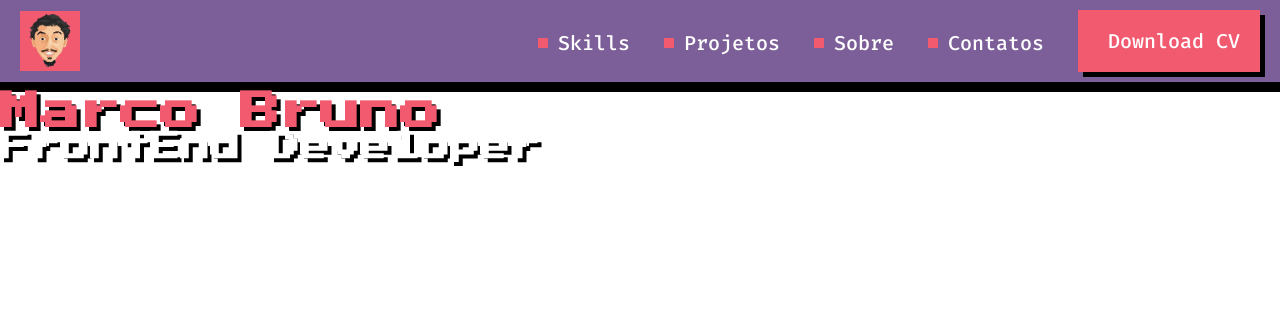
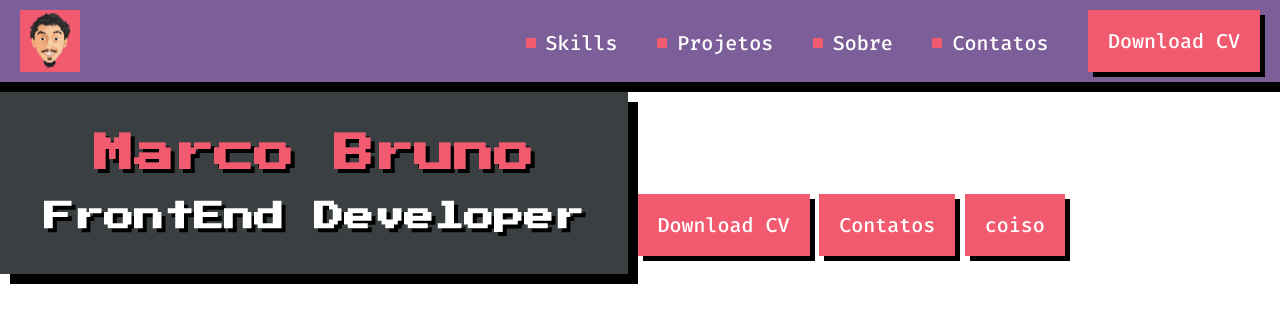
Before and after one commit to Ricardos2021/curso-html-css-feliz, a plain HTML site: page index.html in a window 1280 px wide. Drawn offline with Linux system fonts and the light colour scheme.

Commit message:
Create the components

```diff
--- /dev/null
+++ b/css/components/action.css
@@ -0,0 +1,17 @@
+.action {
+    display: inline-flex;
+    align-items: center;
+    color: #FFF;
+    font-size: 20px;
+    font-weight: 500;
+    text-decoration: none;
+    margin-right: 30px;
+}
+
+.action::before {
+    content: "";
+    background-color: #F25A70;
+    width: 10px;
+    height: 10px;
+    margin-right: 10px;
+}
--- /dev/null
+++ b/css/components/box.css
@@ -0,0 +1,11 @@
+.box {
+    display: inline-block;
+    background-color: #3A4042;
+    box-shadow: 10px 10px 0 #000;
+    text-align: center;
+    padding: 42px 44px;
+}
+
+.box .title {
+    margin-bottom: 28px;
+}
--- /dev/null
+++ b/css/components/button.css
@@ -0,0 +1,16 @@
+.button {
+    display: inline-block;
+    background-color: #F25A70;
+    box-shadow: 5px 5px 0px #000;
+    padding: 18px 20px;
+    margin-right: 0;
+    transition: transform 100ms cubic-bezier(.45,.97,.68,2.48);
+    font-size: 20px;
+    color: #FFF;
+    text-decoration: none;
+    cursor: pointer;
+}
+
+.button:hover {
+    transform: scale(1.08);
+}
--- /dev/null
+++ b/css/components/header.css
@@ -0,0 +1,7 @@
+.header {
+    display: flex;
+    justify-content: space-between;
+    background-color: #7C5E99;
+    border-bottom: 10px solid #000;
+    padding: 10px 20px;
+}
--- a/css/components/subtitle.css
+++ b/css/components/subtitle.css
@@ -1,6 +1,6 @@
-h2{
+.subtitle {
     font-size: 30px;
     font-family: 'Press Start 2P', sans-serif;
-    text-shadow: 4px 4px 0px #000;
-    color: #fff;
+    text-shadow: 4px 4px 0 #000;
+    color: #FFF;
 }
--- a/css/components/title.css
+++ b/css/components/title.css
@@ -1,7 +1,6 @@
-h1 {
-
+.title {
     font-family: 'Press Start 2P', sans-serif;
     font-size: 40px;
-    color: #f25a70;
+    color: #F25A70;
     text-shadow: 4px 4px 0px #000;
 }
--- a/css/reset.css
+++ b/css/reset.css
@@ -1,4 +1,13 @@
-body , h1, h2, h3
-    {
-    margin: 0px;
-    padding: 0px; }
+body {
+    font-family: "Fira Code", Arial, Helvetica, sans-serif;
+}
+
+body, h1, h2, h3, figure, input {
+    margin: 0;
+    padding: 0;
+}
+
+button {
+    border: none;
+    font-family: inherit;
+}
--- a/css/style.css
+++ /dev/null
@@ -1,67 +0,0 @@
-@charset "UTF-8";
-
-
-
-header{
-    display: flex;
-    justify-content: space-between;
-    align-items: center;
-    background-color: #7c5e99;
-    border-bottom: 10px solid #000;
-    padding: 10px 20px;
-}
-/* h1{
-    font-family: 'Press Start 2P', sans-serif;
-    color: #fff;
-    text-shadow: 5px 5px 0px #000;
-} */
-nav{
-    text-align: right;
-
-
-}
-
-a{
-
-    display: inline-flex;
-    align-items: center;
-    color: #fff;
-    font-size: 20px;
-    font-family: 'Fira Code', Arial, Helvetica, sans-serif;
-    font-weight: 500;
-    text-decoration: none ;
-    margin-right: 30px;
-    transition: 100ms cubic-bezier(.45, .97, .68, 2.48);
-  }
-  a:hover{
-      /*color: rgb(224, 220, 220);*/
-      transform: scale(1.08);
-  }
-
-   a::before{
-        content: "";
-        background-color: #f25a70;
-        width: 10px;
-        height: 10px;
-        margin-right: 10px;
-        /*vertical-align: middle;*/
-        /*visibility: hidden ;*/
-   }
-
-
- #button {
-    display: inline-block;
-    background-color: #f25a70;
-    padding: 18px 20px;
-    box-shadow: 5px 5px 0 #000;
-    margin-right: 0;
-    transition: 100ms cubic-bezier(.45, .97, .68, 2.48);
-
-   /* line-height: 600px; alinha texto no meio */
-}
-#button:hover{
-
-    transform: scale(1.08);
-
-
-}
--- a/index.html
+++ b/index.html
@@ -1,6 +1,6 @@
 <!DOCTYPE html>
 <html lang="pt-BR">
-<head>
+<head >
     <meta charset="UTF-8">
     <meta http-equiv="X-UA-Compatible" content="IE=edge">
     <meta name="viewport" content="width=device-width, initial-scale=1.0">
@@ -11,35 +11,38 @@
     <link href="https://fonts.googleapis.com/css2?family=Fira+Code:wght@300;500&family=Press+Start+2P&display=swap" rel="stylesheet">
 
     <link rel="stylesheet" href="css/reset.css">
-    <link rel="stylesheet" href="css/style.css">
+    <link rel="stylesheet" href="css/components/header.css">
+    <link rel="stylesheet" href="css/components/button.css">
     <link rel="stylesheet" href="css/components/title.css">
     <link rel="stylesheet" href="css/components/subtitle.css">
+    <link rel="stylesheet" href="css/components/box.css">
+    <link rel="stylesheet" href="css/components/action.css">
 
 
 
 </head>
 <body>
-<header>
+<header class="header">
    <!-- <h1>MB</h1>-->
 <img class="logo" src="assets/img/logo.png" alt="logo marco bruno ">
-    <nav>
+    <nav >
 
-        <a href="index.html" lang="en">Skills</a>
-        <a href="">Projetos</a>
-        <a href="">Sobre</a>
-        <a href="">Contatos</a>
-        <a id="button" href="" lang="en">Download CV</a>
+        <a class="action" href="index.html" lang="en">Skills</a>
+        <a class="action" href="">Projetos</a>
+        <a class="action" href="">Sobre</a>
+        <a class="action" href="">Contatos</a>
+        <a class="button" href="" lang="en">Download CV</a>
 
     </nav>
  </header>
     <!-- <p>Estou indo estudar <em lang="en"> FrontEnd </em></p> -->
-    <div class="testo">
 
-        <h1>Marco Bruno</h1>
-        <h2>FrontEnd Developer</h2>
-
-
+    <div class="box">
+     <h1 class="title">Marco Bruno</h1>
+     <h2 class="subtitle">FrontEnd Developer</h2>
     </div>
-
+    <a class=" button" href="" lang="en">Download CV</a>
+    <a class=" button" href="">Contatos</a>
+    <button class=" button">coiso</button>
 </body>
 </html>
```
